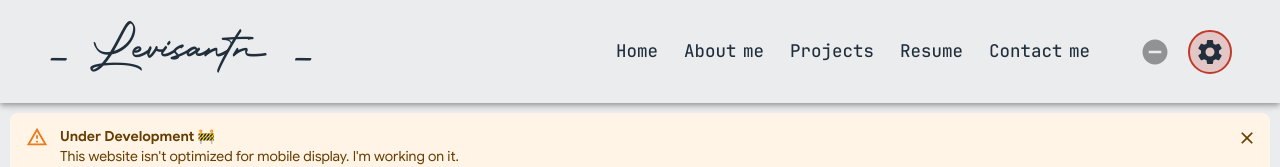
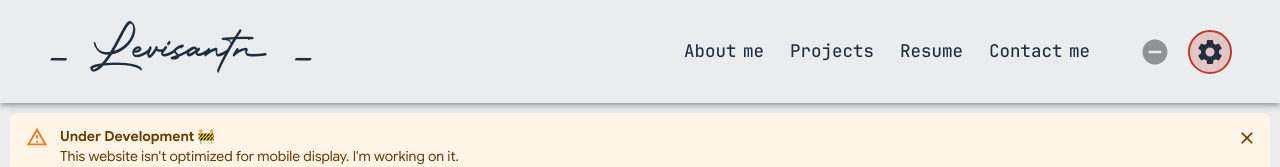
Before and after one commit to levisantn/levisantn_portofolio, a React (Vite) app: page /home in a window 1280 px wide. Shown: the top 167 px of the page. Built offline with nearby package versions, Linux system fonts and the light colour scheme.

Commit message:
remove Home button on header

```diff
--- a/src/components/header/Header.jsx
+++ b/src/components/header/Header.jsx
@@ -4,7 +4,6 @@ import ModeSwitcherButton from '../button/ToggleModeButton/ModeSwitcherButton';
 import { Link } from 'react-router-dom'; // Ensure you import Link
 
 const pages = [
-  { page: 'Home', route: '/home' },
   { page: 'About me', route: '/about_me' },
   { page: 'Projects', route: '/projects' },
   // { page: 'Cheatsheets', route: '/cheatsheets' },
```
